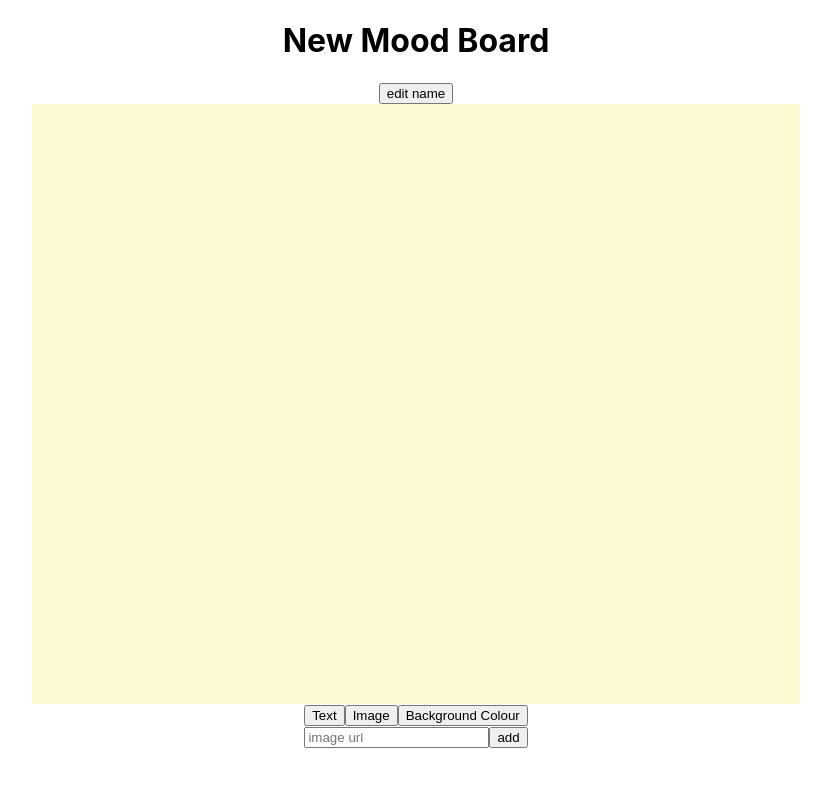
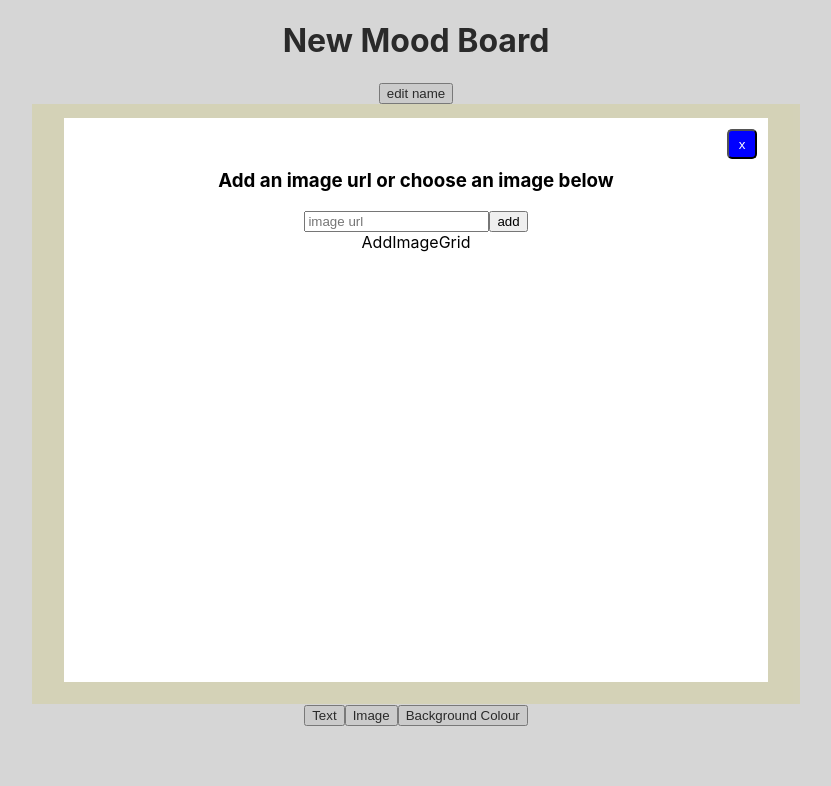
Before and after one commit to SaraDonaldson/mood-board-demo, a React (Create React App) app: page / in a window 1280 px wide. Both pictures are taken after a click on the button "Image". Shown: the top 786 px of the page, without its empty margins (224-1055 px from the left). Built offline with nearby package versions, Linux system fonts and the light colour scheme.

Commit message:
add image element components set up

```diff
--- a/src/Components/AddElements.jsx
+++ b/src/Components/AddElements.jsx
@@ -1,13 +1,21 @@
-import React from 'react'
-import AddImageElement from './AddImageElement'
+import{ React, useState} from 'react'
+import AddImageElement from './AddImageElement';
+import AddImageModal from './Modals/AddImageModal'
+
 
 function AddElements() {
+    const [imageModalOpen, setImageModalOpen] = useState(false)
+
+
   return (
     <div>
         <button>Text</button>
-        <button>Image</button>
+        <button onClick={()=>  setImageModalOpen(true)}>Image</button>
         <button>Background Colour</button>
-        <AddImageElement/>
+        <AddImageModal
+        //  fireChange={fireChange}
+         trigger= {imageModalOpen}
+          setTrigger={setImageModalOpen}/>
 
 
     </div>
--- /dev/null
+++ b/src/Components/AddImageGrid.jsx
@@ -0,0 +1,9 @@
+import React from 'react'
+
+function AddImageGrid() {
+  return (
+    <div>AddImageGrid</div>
+  )
+}
+
+export default AddImageGrid
--- /dev/null
+++ b/src/Components/Modals/AddImageModal.jsx
@@ -0,0 +1,26 @@
+import React from 'react';
+import "./imageModal.css";
+import AddImageElement from '../AddImageElement';
+import AddImageGrid from '../AddImageGrid';
+
+export default function Popup({
+  setTrigger,
+  trigger,
+  selectedImage,
+  children
+}) {
+  return (trigger) ? (
+    <div className='Overlay' onClick={()=> setTrigger(false)}>
+    <div className='popup'>
+      <div className='popup-inner'onClick={(e)=> {e.stopPropagation()}}>
+        <button className='close-btn'onClick={()=> setTrigger(false)}>x</button>
+       <h3>Add an image url or choose an image below</h3>
+        <AddImageElement/>
+        <AddImageGrid/>
+
+
+      </div>
+    </div>
+    </div>
+  ) : "";
+}
--- /dev/null
+++ b/src/Components/Modals/imageModal.css
@@ -0,0 +1,36 @@
+.popup {
+    position: fixed;
+    top:0;
+    left:0;
+    width: 100%;
+    height: 100vh;
+    background-color: rgba(128, 128, 128, 0.326);
+
+    display: flex;
+    justify-content: center;
+    align-items: center;
+}
+
+.popup-inner{
+    position:relative;
+    padding: 32px;
+    width: 100%;
+    max-width: 640px;
+    height: 500px;
+    background-color: white;
+}
+
+.popup-inner .close-btn {
+    position: absolute;
+    top: 11px;
+    right: 11px;
+    background-color: blue;
+    color:white;
+    height:30px;
+    width: 30px;
+    border-radius: 5px;
+    transition: 0.4s;
+}
+.popup-inner .close-btn:hover {
+    background-color: rgb(1, 1, 191);
+}
```
